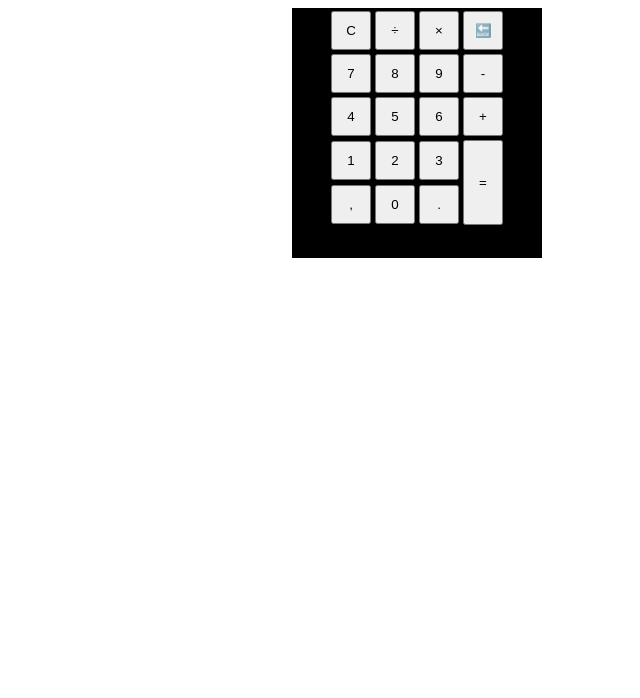
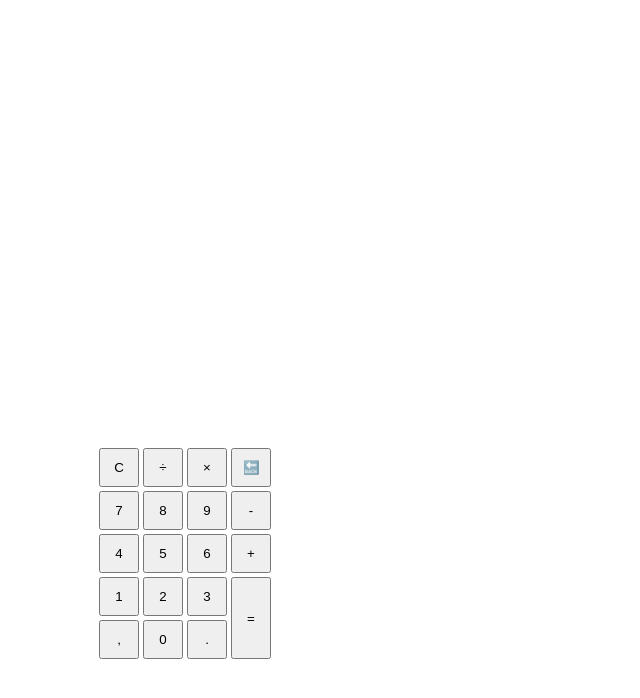
Before and after one commit to yoelsteadyv/calculator, a plain HTML site: page index.html in a window 1280 px wide. Shown: the whole page, without its empty margins (223-863 px from the left). Drawn offline with Linux system fonts and the light colour scheme.

Commit message:
ngubah container

```diff
--- a/style.css
+++ b/style.css
@@ -1,13 +1,22 @@
 .container {
-  width: 250px;
-  height: 250px;
-  background-color: black;
-  margin: auto;
+  width: 100vh;
+  height: 100vh;
+  display: grid;
+  place-items: center;
 }
 
 table {
   margin: auto;
 }
+
+/* button {
+  padding: 10px;
+  width: 3em;
+}
+#equal {
+  padding: 31px;
+  width: 3em;
+} */
 
 .btn-operator {
   padding: 10px;
@@ -20,7 +29,7 @@ table {
 }
 
 .btn-equal {
-  height: 85px;
+  height: 82px;
   width: 3em;
 }
 
```
